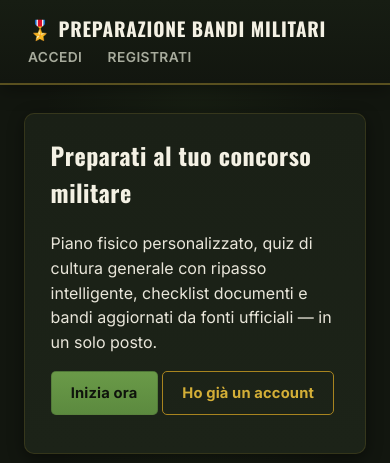
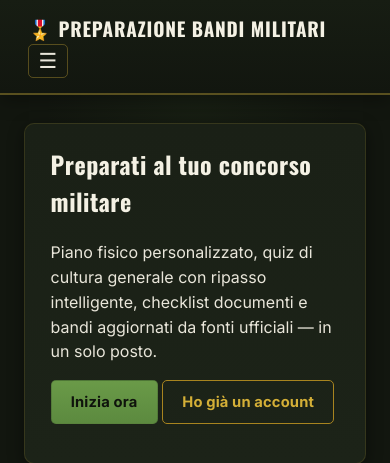
Before and after one commit to samurai314/bandi-militari-app, a Flask app: page / in a window 390 px wide. Shown: the top 463 px of the page. Run offline with Flask 3, Linux system fonts and the light colour scheme.

Commit message:
Aggiungi menu hamburger responsive per mobile

```diff
--- a/app/static/css/style.css
+++ b/app/static/css/style.css
@@ -76,6 +76,43 @@ a:hover { color: #e6c65c; text-decoration: underline; }
   transition: color 0.15s ease;
 }
 .navbar nav a:hover { color: var(--oro); text-decoration: none; }
+
+.nav-toggle {
+  display: none;
+  background: transparent;
+  border: 1px solid var(--bordo-forte);
+  color: var(--testo);
+  font-size: 1.3rem;
+  line-height: 1;
+  padding: 0.35rem 0.6rem;
+  border-radius: 5px;
+  cursor: pointer;
+}
+.nav-toggle:hover { background: rgba(212, 175, 55, 0.1); }
+
+@media (max-width: 768px) {
+  .navbar { position: relative; }
+  .nav-toggle { display: block; }
+  .navbar nav {
+    display: none;
+    flex-direction: column;
+    width: 100%;
+    position: absolute;
+    top: 100%;
+    left: 0;
+    background: linear-gradient(180deg, #171d13, #12160f);
+    border-bottom: 2px solid var(--bordo-forte);
+    box-shadow: 0 8px 18px rgba(0, 0, 0, 0.4);
+    padding: 0.5rem 1.75rem 1rem;
+  }
+  .navbar nav.open { display: flex; }
+  .navbar nav a {
+    margin-right: 0;
+    padding: 0.6rem 0;
+    border-bottom: 1px solid var(--bordo);
+  }
+  .navbar nav a:last-child { border-bottom: none; }
+}
 
 .container {
   max-width: 960px;
--- a/app/templates/base.html
+++ b/app/templates/base.html
@@ -9,7 +9,8 @@
 <body>
   <div class="navbar">
     <div class="brand">🎖️ Preparazione Bandi Militari</div>
-    <nav>
+    <button class="nav-toggle" id="nav-toggle" aria-label="Apri menu" aria-expanded="false">☰</button>
+    <nav id="site-nav">
       {% if current_user %}
         <a href="{{ url_for('main.dashboard') }}">Dashboard</a>
         <a href="{{ url_for('bandi.lista') }}">Bandi</a>
@@ -25,6 +26,17 @@
       {% endif %}
     </nav>
   </div>
+
+  <script>
+    (function () {
+      var toggle = document.getElementById('nav-toggle');
+      var nav = document.getElementById('site-nav');
+      toggle.addEventListener('click', function () {
+        var isOpen = nav.classList.toggle('open');
+        toggle.setAttribute('aria-expanded', isOpen ? 'true' : 'false');
+      });
+    })();
+  </script>
 
   <div class="container">
     {% with messages = get_flashed_messages(with_categories=true) %}
```
